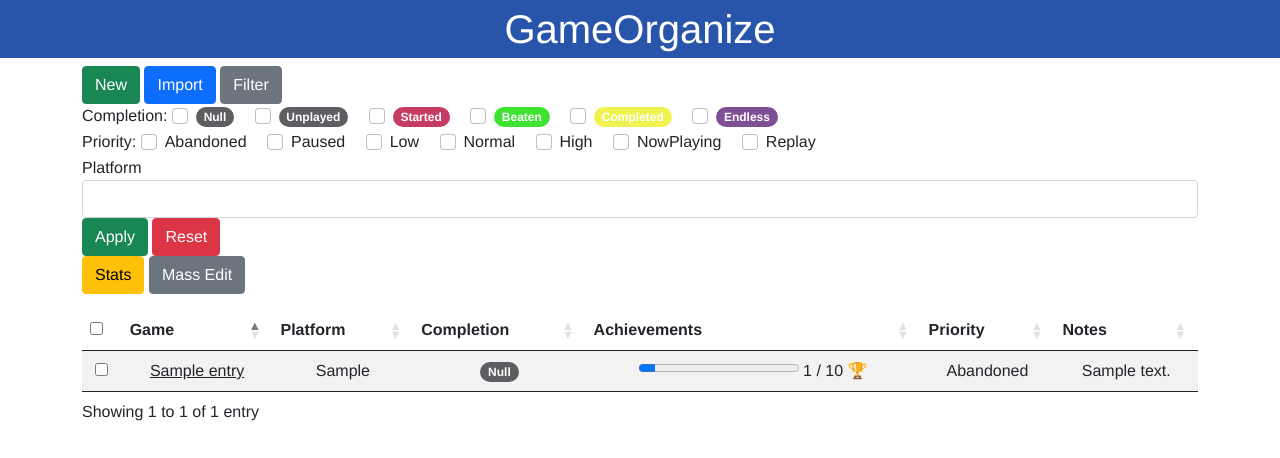
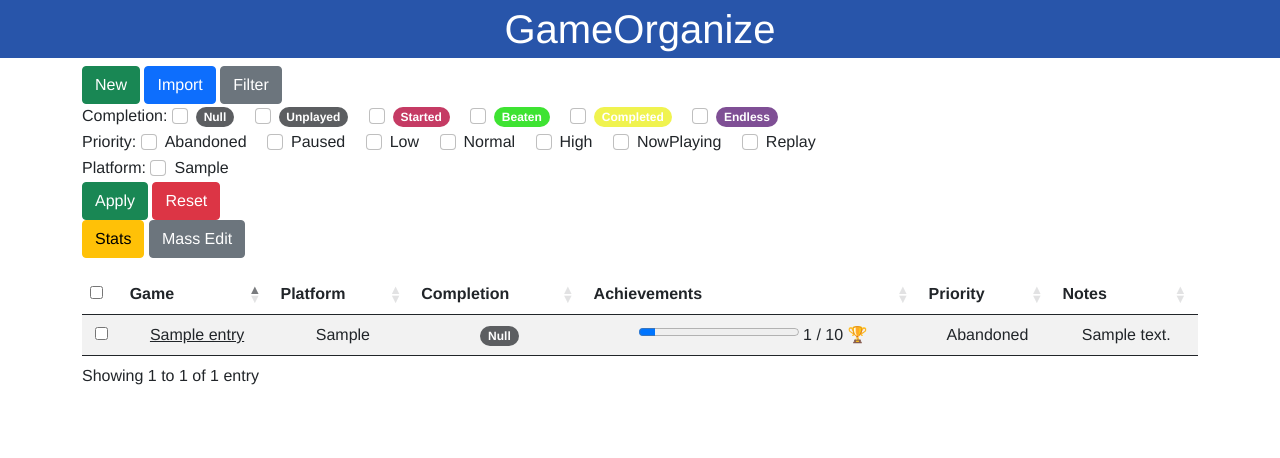
Before and after one commit to willdobbies/gameorganize, a Flask app: page / in a window 1280 px wide, after a click on "Filter". Shown: the top 458 px of the page. Run offline with Flask 3, Linux system fonts and the light colour scheme; tables that the repository leaves empty hold one stand-in row (values such as "Sample post"); some libraries are stand-ins or nearby versions.

Commit message:
Add multiple platform filtering

```diff
--- a/src/gameorganize/app.py
+++ b/src/gameorganize/app.py
@@ -185,8 +185,6 @@ def mass_edit():
   flash(f"Modified {len(selected)} games")
   return redirect(request.referrer)
 
-from sqlalchemy import or_
-
 @app.route("/", methods=['GET', 'POST'])
 def all_games():
   if request.method == 'POST':
@@ -194,6 +192,7 @@ def all_games():
     url_params = request.form.to_dict()
     url_params["priority"] = request.form.getlist("priority")
     url_params["completion"] = request.form.getlist("completion")
+    url_params["platform"] = request.form.getlist("platform")
 
     url_params = {k: v for k, v in url_params.items() if v}
 
@@ -203,7 +202,8 @@ def all_games():
   filters = []
 
   if("platform" in args):
-    filters.append(args.get("platform") == GameEntry.platform)
+    all_platform = args.getlist("platform")
+    filters.append(GameEntry.platform.in_(all_platform))
 
   if("priority" in args):
     all_priority = args.getlist("priority")
--- a/src/gameorganize/templates/list/filter.html
+++ b/src/gameorganize/templates/list/filter.html
@@ -20,12 +20,13 @@
             {% endfor %}
         </div>
         <div class="form-group">
-            <label for="name">Platform</label>
-            <select class="form-control" name="platform">
-                <option></option>
-                {% for platform in all_platforms %}
-                    <option>{{platform}}</option>
-                {% endfor %}
+            <label for="name">Platform: </label>
+            {% for platform in all_platforms %}
+                <div class="form-check form-check-inline">
+                    <label class="form-check-label" for="platform">{{platform}}</label>
+                    <input class="form-check-input" type="checkbox" id="priority" name="platform" value="{{platform}}">
+                </div>
+            {% endfor %}
             </select>
         </div>
 
```
